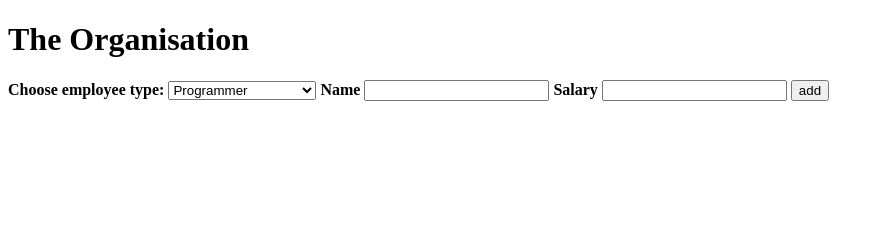
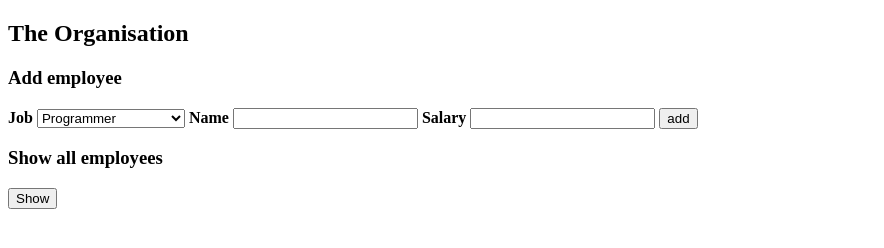
Before and after one commit to henr0t/HTML_organisation, a plain HTML site: page index.html in a window 1280 px wide. Shown: the whole page, without its empty margins (0-884 px from the left). Drawn offline with Linux system fonts and the light colour scheme.

Commit message:
Opdracht 2 klaar

```diff
--- a/index.html
+++ b/index.html
@@ -21,13 +21,41 @@
 			xhr.send(objJSON);
 			alert(emp+" added to the database");
 		}
+
+		function allEmployees(){
+			var txt = "";
+			var xhr = new XMLHttpRequest();
+			xhr.onreadystatechange = function(){
+				if (this.readyState == 4 && this.status == 200){
+				var myObj = JSON.parse(this.responseText);
+				txt +="<table border ='1'>"+"<th>"+"Id"+"</th>"+ "<th>"+"Name"+"</th>" + "<th>"+"Salary"+"</th>" + "<th>"+"Job"+"</th>"
+				for (x in myObj){
+					txt +=  "<tr>"
+						+ "<td>" + myObj[x].id + "</td>"+
+						"<td>" + myObj[x].name + "</td>"+
+						"<td>" + myObj[x].salary + "</td>"+
+						"<td>" + myObj[x].titel + "</td>"
+						"</tr>";
+				}
+				txt+="</table>"
+
+				document.getElementById("allemployees").innerHTML = txt;
+			}
+		};
+			xhr.open("GET","http://localhost:8082/api/employee/all", true);
+			xhr.setRequestHeader("Content-Type","application/json");
+			xhr.send();
+		}
 	</script>
 
 </head>
 <body>
+	<main>
+		<section>
 			<h1>The Organisation</h1>
+			<h3>Add employee</h3>
 				<p>
-		<label for="employeetype"></label><b>Choose employee type:</b></label>
+					<label for="employeetype"></label><b>Job </b></label>
 
 					<select name="employeetype" id="employee">
 						<option value="programmer">Programmer</option>
@@ -40,7 +68,16 @@
 					<b>Salary </b><input type=text id=salary>
 					<input type=button onclick=addEmployee() value=add>
 				</p>
+		</section>
+		<section>
+			<h3>Show all employees</h3>
 
+				<button onclick="allEmployees()">Show</button>
+				<div id="allemployees"></div>
+			<p>
 
+			</p>
+		</section>
+	</main>
 </body>
 </html>
```
Lines whose indentation alone changed are shown as unchanged.
